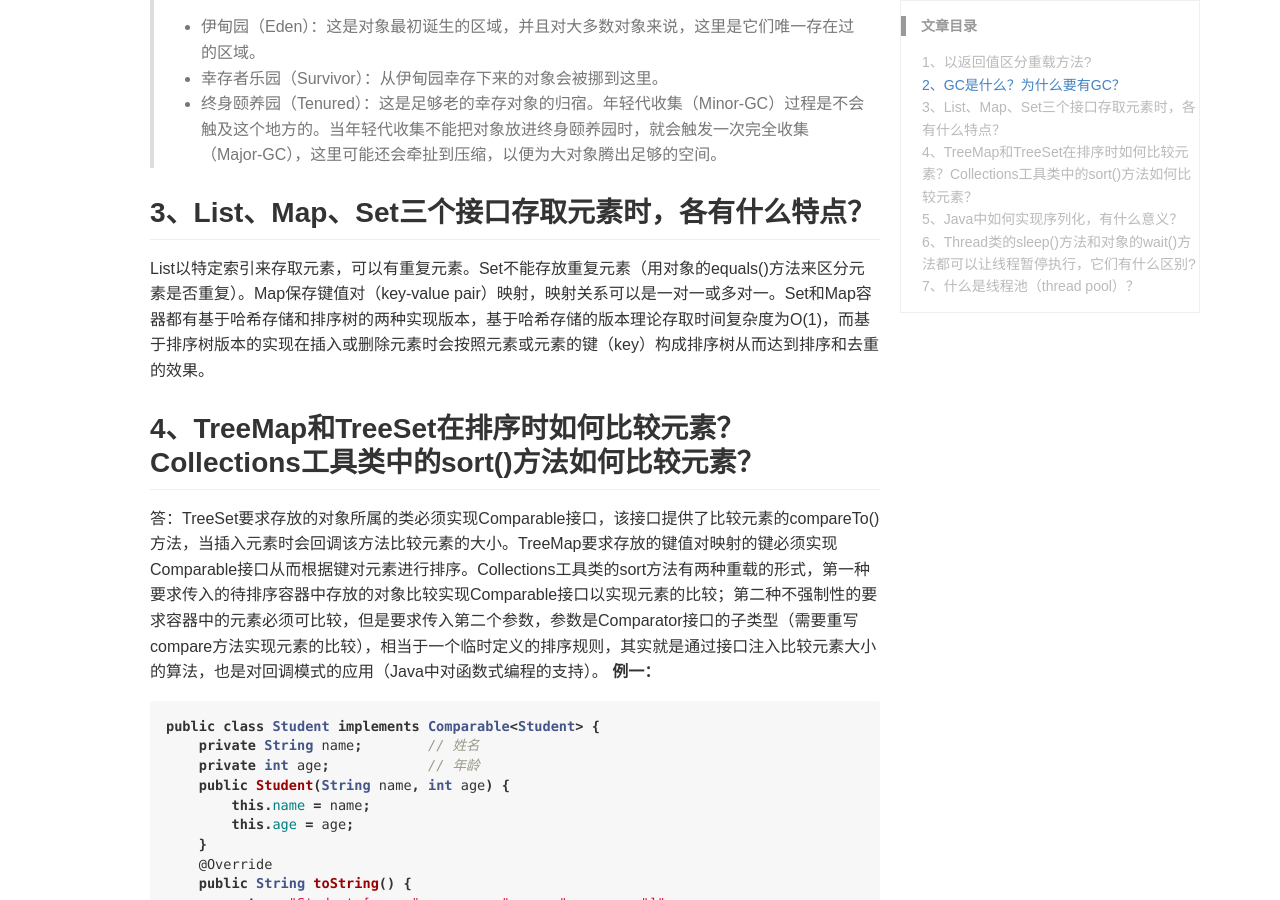
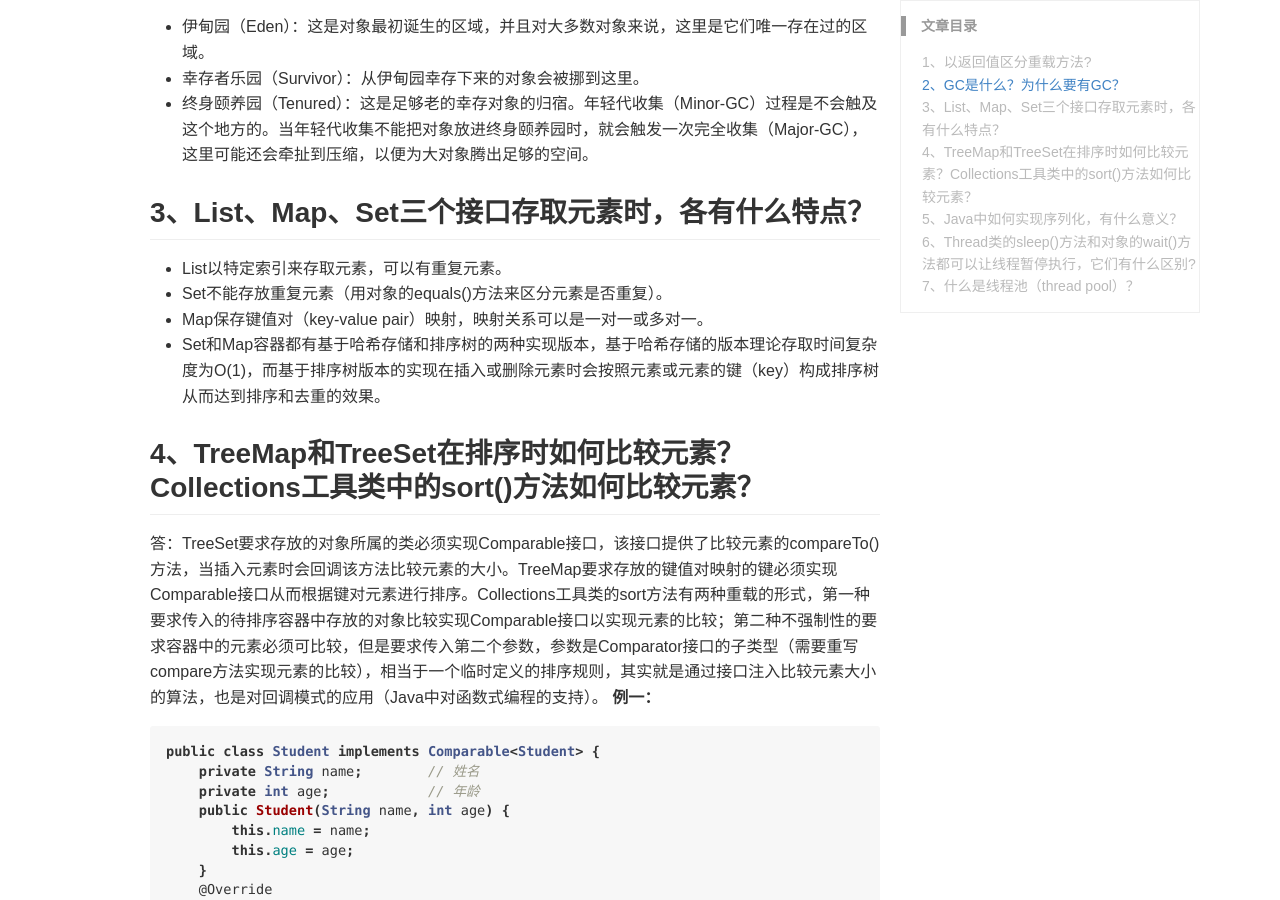
Before and after one commit to DoctorDeng/DoctorDeng.github.io, a Jekyll site: the page built from _posts/2016-09-09-java-面试.md, in a window 1280 px wide and 900 px high, scrolled down 1189 px. Built offline with Jekyll 4.4.1, drawn with Linux system fonts in a browser that asks for light colours.

Commit message:
modify file

```diff
--- a/_posts/2016-09-09-java-面试.md
+++ b/_posts/2016-09-09-java-面试.md
@@ -25,12 +25,16 @@ fun();
 垃圾回收可以有效的防止内存泄露，有效的使用可以使用的内存。垃圾回收器通常是作为一个单独的低优先级的线程运行，不可预知的情况下对内存堆中已经死亡的或者长时间没有使用的对象进行清除和回收，程序员不能实时的调用垃圾回收器对某个对象或所有对象进行垃圾回收。在Java诞生初期，垃圾回收是Java最大的亮点之一，因为服务器端的编程需要有效的防止内存泄露问题，然而时过境迁，如今Java的垃圾回收机制已经成为被诟病的东西。移动智能终端用户通常觉得iOS的系统比Android系统有更好的用户体验，其中一个深层次的原因就在于Android系统中垃圾回收的不可预知性。
 
 > 补充：垃圾回收机制有很多种，包括：分代复制垃圾回收、标记垃圾回收、增量垃圾回收等方式。标准的Java进程既有栈又有堆。栈保存了原始型局部变量，堆保存了要创建的对象。Java平台对堆内存回收和再利用的基本算法被称为标记和清除，但是Java对其进行了改进，采用“分代式垃圾收集”。这种方法会跟Java对象的生命周期将堆内存划分为不同的区域，在垃圾收集过程中，可能会将对象移动到不同区域：
+
 - 伊甸园（Eden）：这是对象最初诞生的区域，并且对大多数对象来说，这里是它们唯一存在过的区域。
 - 幸存者乐园（Survivor）：从伊甸园幸存下来的对象会被挪到这里。
 - 终身颐养园（Tenured）：这是足够老的幸存对象的归宿。年轻代收集（Minor-GC）过程是不会触及这个地方的。当年轻代收集不能把对象放进终身颐养园时，就会触发一次完全收集（Major-GC），这里可能还会牵扯到压缩，以便为大对象腾出足够的空间。
 
 ## 3、List、Map、Set三个接口存取元素时，各有什么特点？
-   List以特定索引来存取元素，可以有重复元素。Set不能存放重复元素（用对象的equals()方法来区分元素是否重复）。Map保存键值对（key-value pair）映射，映射关系可以是一对一或多对一。Set和Map容器都有基于哈希存储和排序树的两种实现版本，基于哈希存储的版本理论存取时间复杂度为O(1)，而基于排序树版本的实现在插入或删除元素时会按照元素或元素的键（key）构成排序树从而达到排序和去重的效果。
+* List以特定索引来存取元素，可以有重复元素。
+* Set不能存放重复元素（用对象的equals()方法来区分元素是否重复）。
+* Map保存键值对（key-value pair）映射，映射关系可以是一对一或多对一。
+* Set和Map容器都有基于哈希存储和排序树的两种实现版本，基于哈希存储的版本理论存取时间复杂度为O(1)，而基于排序树版本的实现在插入或删除元素时会按照元素或元素的键（key）构成排序树从而达到排序和去重的效果。
 
 ## 4、TreeMap和TreeSet在排序时如何比较元素？Collections工具类中的sort()方法如何比较元素？
 答：TreeSet要求存放的对象所属的类必须实现Comparable接口，该接口提供了比较元素的compareTo()方法，当插入元素时会回调该方法比较元素的大小。TreeMap要求存放的键值对映射的键必须实现Comparable接口从而根据键对元素进行排序。Collections工具类的sort方法有两种重载的形式，第一种要求传入的待排序容器中存放的对象比较实现Comparable接口以实现元素的比较；第二种不强制性的要求容器中的元素必须可比较，但是要求传入第二个参数，参数是Comparator接口的子类型（需要重写compare方法实现元素的比较），相当于一个临时定义的排序规则，其实就是通过接口注入比较元素大小的算法，也是对回调模式的应用（Java中对函数式编程的支持）。
```
